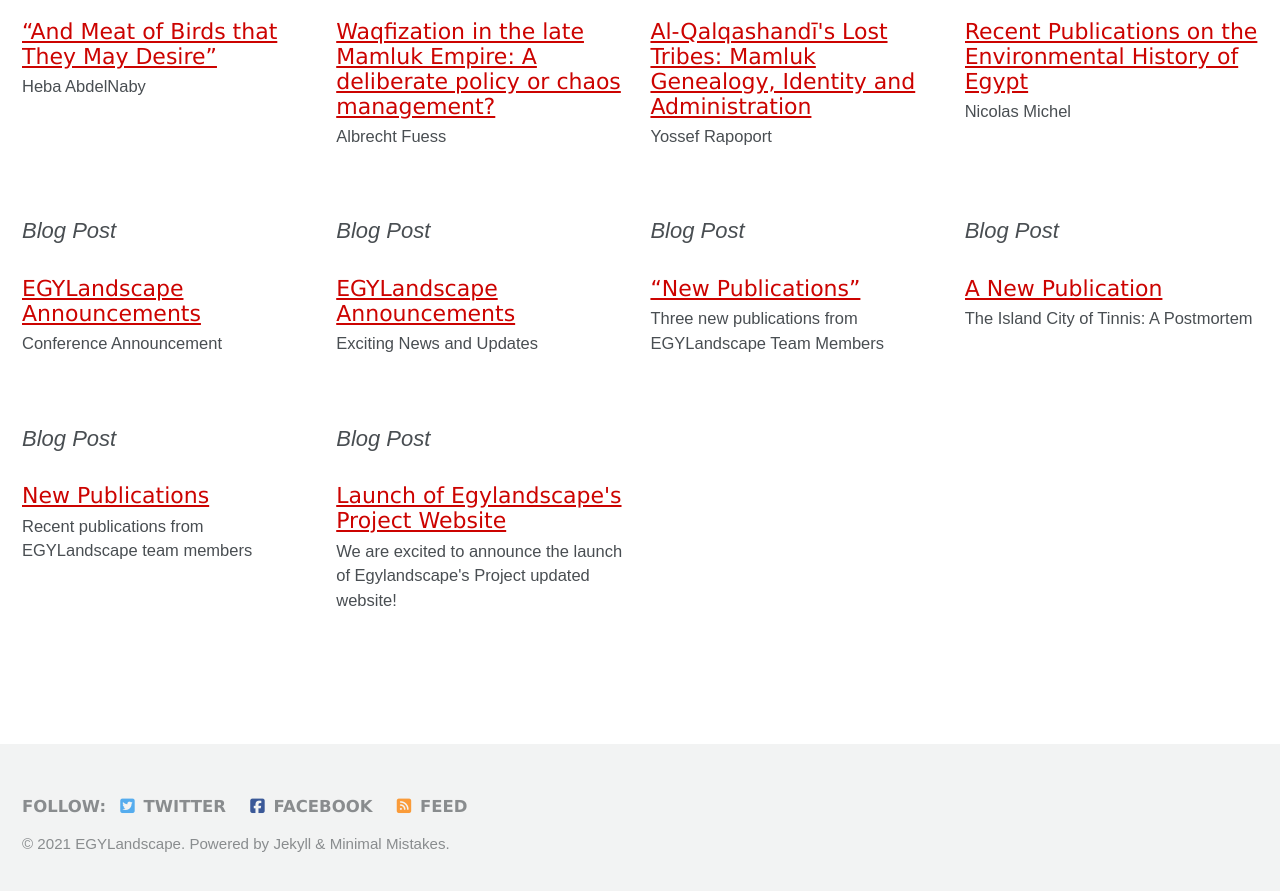
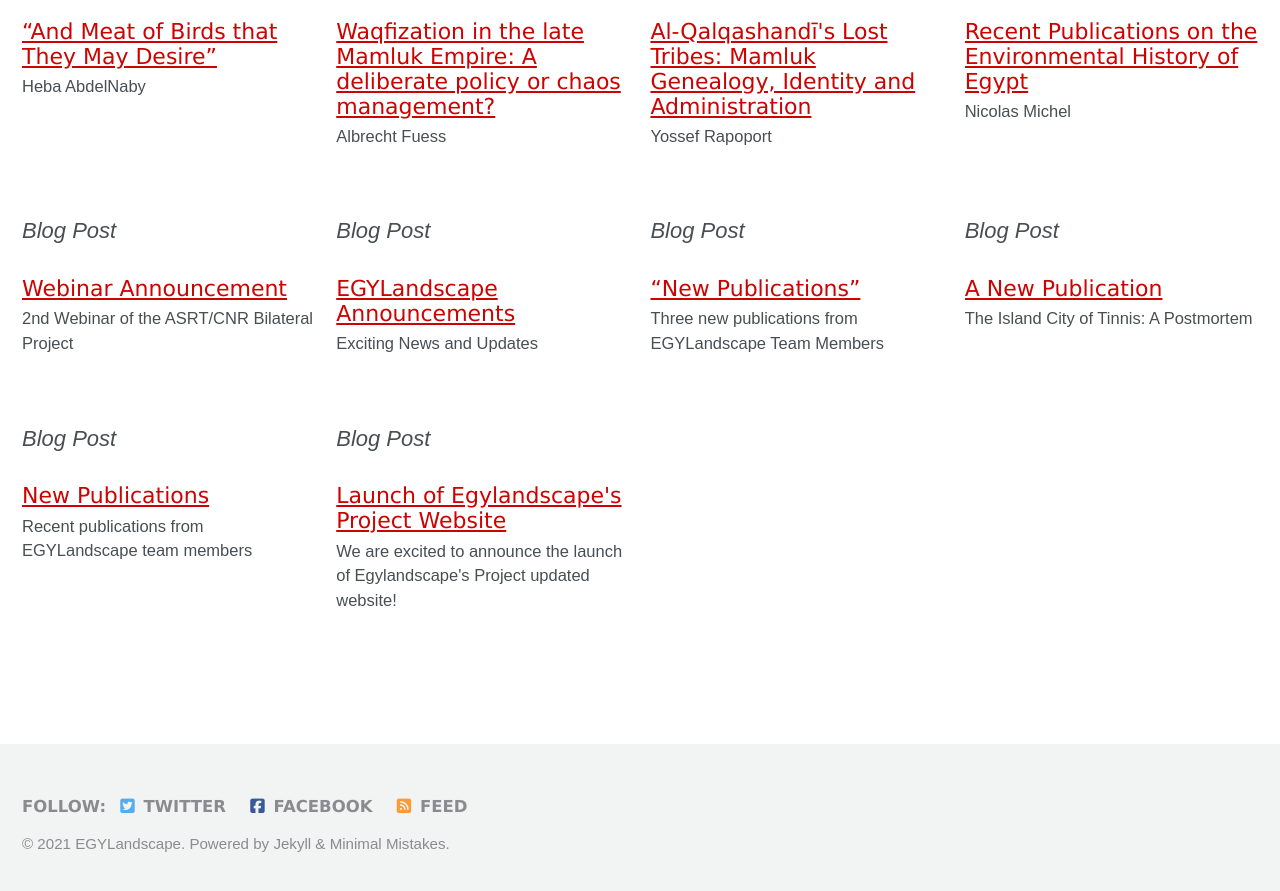
Before and after one commit to mhshaaban/egylandscapeproject.github.io, a Jekyll site: the page built from index.html, in a window 1280 px wide and 900 px high, scrolled down 637 px. Shown: the top 891 px of the window. Built offline with Jekyll 4.4.1, drawn with Linux system fonts in a browser that asks for light colours; cached includes are drawn as plain includes; nearby versions of some CDN libraries; some web fonts are replaced; the list of posts is cut into pages by our own code.

Commit message:
Update 2021-5-17-webinar.md

```diff
--- a/_posts/2021-5-17-webinar.md
+++ b/_posts/2021-5-17-webinar.md
@@ -1,6 +1,6 @@
 ---
-title: EGYLandscape Announcements
-excerpt: "Conference Announcement"
+title: Webinar Announcement
+excerpt: "2nd Webinar of the ASRT/CNR Bilateral Project"
 type: "Blog Post"
 tags:
   - Team
```
